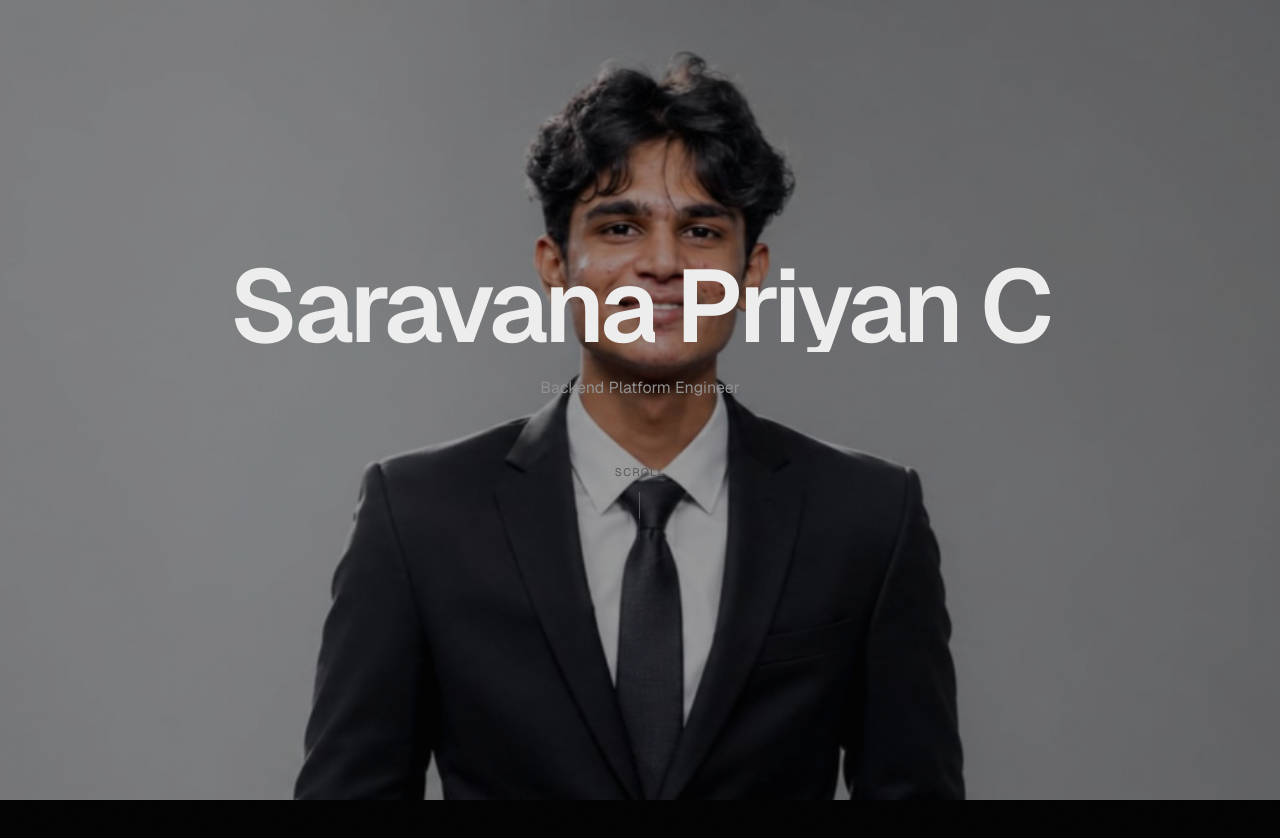
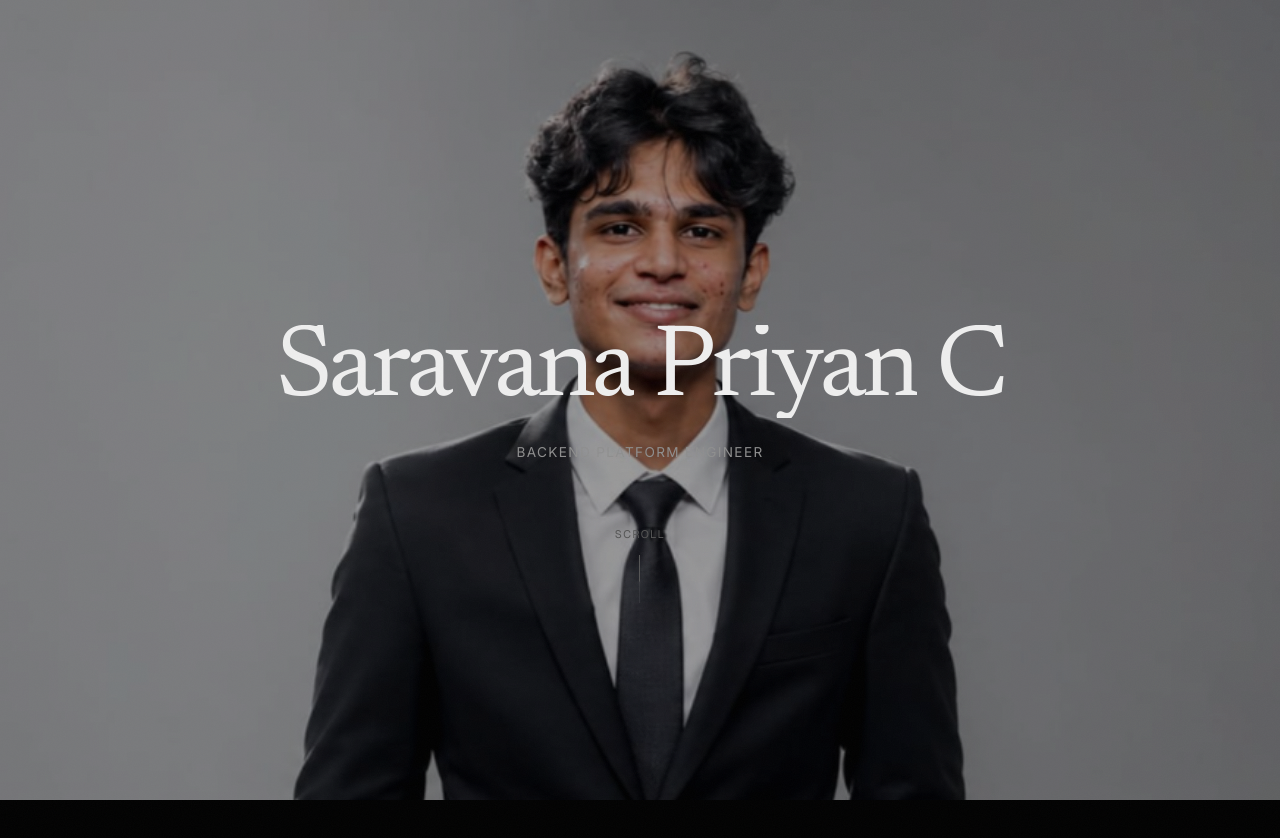
Before and after one commit to codesbysaravana/portfolio, a Next.js app: page / in a window 1280 px wide. Shown: the top 838 px of the page. Built offline with nearby package versions, Linux system fonts and the light colour scheme.

Commit message:
added spaces

```diff
--- a/src/app/layout.tsx
+++ b/src/app/layout.tsx
@@ -1,5 +1,5 @@
 import type { Metadata } from "next";
-import { Geist, Geist_Mono } from "next/font/google";
+import { Geist, Geist_Mono, Newsreader, Inter } from "next/font/google";
 import { SmoothScrollProvider } from "@/lib/scroll/smooth-scroll-provider";
 import { GSAPProvider } from "@/lib/motion/gsap-provider";
 import { ProgressBar } from "@/components/layout/progress-bar";
@@ -14,6 +14,19 @@ const geistSans = Geist({
 
 const geistMono = Geist_Mono({
   variable: "--font-geist-mono",
+  subsets: ["latin"],
+  display: "swap",
+});
+
+const newsreader = Newsreader({
+  variable: "--font-newsreader",
+  subsets: ["latin"],
+  display: "swap",
+  style: ["normal", "italic"],
+});
+
+const inter = Inter({
+  variable: "--font-inter",
   subsets: ["latin"],
   display: "swap",
 });
@@ -37,7 +50,7 @@ export default function RootLayout({
   return (
     <html
       lang="en"
-      className={`${geistSans.variable} ${geistMono.variable} h-full antialiased`}
+      className={`${geistSans.variable} ${geistMono.variable} ${newsreader.variable} ${inter.variable} h-full antialiased`}
     >
       <body className="grain">
         {/* Skip link for accessibility */}
--- a/src/components/chapters/hero.tsx
+++ b/src/components/chapters/hero.tsx
@@ -90,20 +90,23 @@ export function ChapterHero() {
         </div>
 
         {/* Foreground Content Layer */}
-        <div ref={contentRef} className="relative z-10 flex flex-col items-center text-center">
+        <div ref={contentRef} className="relative z-10 flex flex-col items-center text-center mt-32">
           {/* Name — Display typography */}
-          <Headline as="h1" size="display" className="mb-6">
-            Saravana Priyan C
-          </Headline>
+          <div style={{ fontFamily: 'var(--font-newsreader), serif' }}>
+            <Headline as="h1" size="display" className="mb-6 !font-normal">
+              Saravana Priyan C
+            </Headline>
+          </div>
 
           {/* Role — Secondary text */}
           <AnimateOnScroll preset="fadeUp" delay={0.6}>
             <p
-              className="text-[var(--portfolio-fg-secondary)]"
+              className="text-[var(--portfolio-fg-secondary)] uppercase tracking-widest"
               style={{
-                fontSize: 'var(--font-size-body-lg)',
+                fontFamily: 'var(--font-inter), sans-serif',
+                fontSize: '0.85rem',
                 lineHeight: 'var(--line-height-body-lg)',
-                letterSpacing: 'var(--letter-spacing-body-lg)',
+                letterSpacing: '0.1em',
               }}
             >
               Backend Platform Engineer
```
